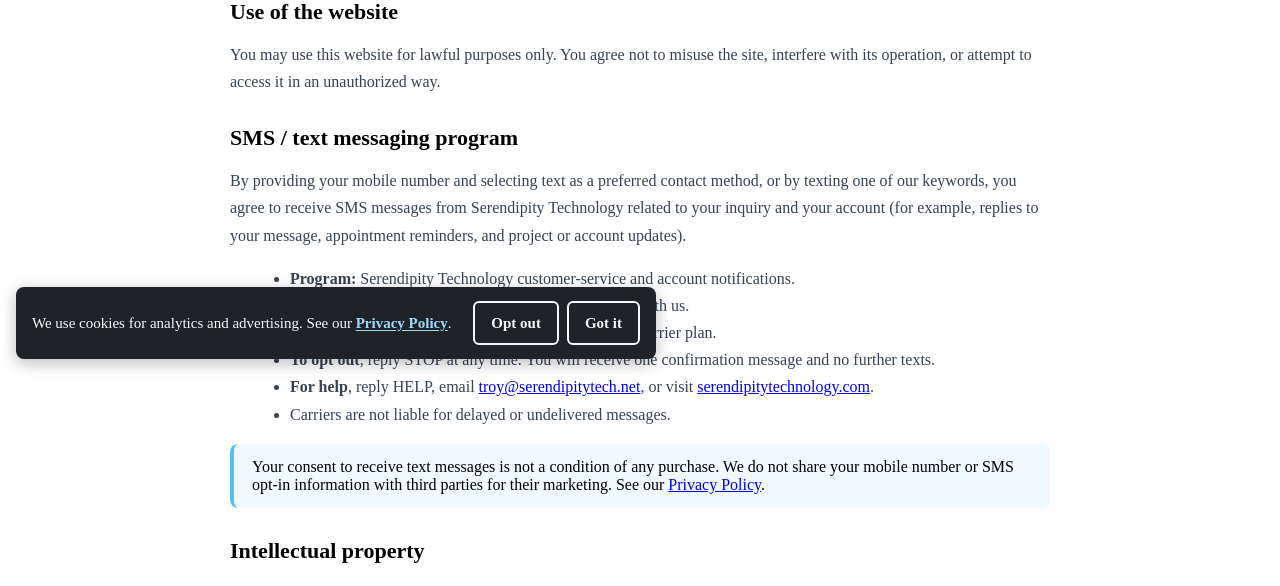
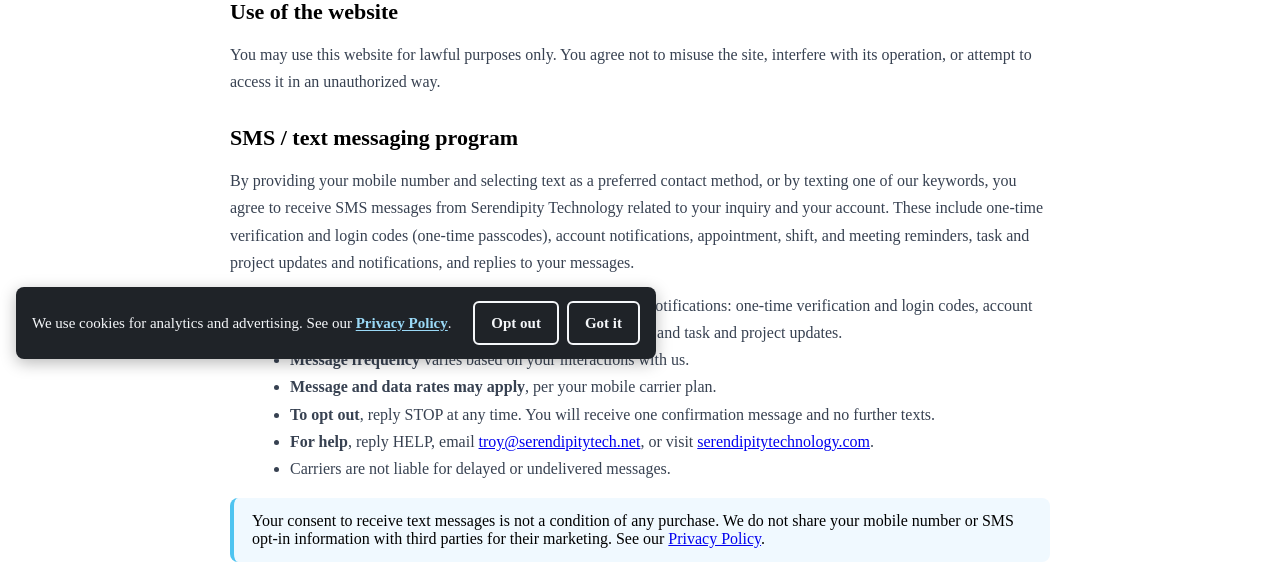
Before and after one commit to serendipitytech/main.serendipitytechnology.com, a PHP site: page /terms in a window 1280 px wide. Shown: the part 425-1011 px from the top of the page. Run offline with PHP 8.4, Linux system fonts and the light colour scheme.

Commit message:
Privacy/terms: SMS section covers OTP/login codes, task/project notifications, shift/meeting reminders (A2P alignment)
Co-Authored-By: Claude Sonnet 5.5 <noreply@anthropic.com>

```diff
--- a/privacy-policy.php
+++ b/privacy-policy.php
@@ -100,7 +100,7 @@ include __DIR__ . '/partials/site-header.php';
     <p><strong>To opt out:</strong> use the button in the <a href="#cookies">Cookies, Analytics and Advertising</a> section above or the cookie notice on the site, send Global Privacy Control from your browser, adjust your ad preferences at <a href="https://www.facebook.com/adpreferences">facebook.com/adpreferences</a>, or email us and we will help.</p>
 
     <h2>SMS / text messaging</h2>
-    <p>If you provide your mobile number and choose text as a preferred contact method, or if you text one of our keywords, you consent to receive SMS messages from Serendipity Technology related to your inquiry and your account (for example, replies, appointment reminders, and project or account updates).</p>
+    <p>If you provide your mobile number and choose text as a preferred contact method, or if you text one of our keywords, you consent to receive SMS messages from Serendipity Technology related to your inquiry and your account. These include one-time verification and login codes (one-time passcodes), account notifications, appointment, shift, and meeting reminders, task and project updates and notifications, and replies to your messages.</p>
     <ul>
       <li>Message frequency varies.</li>
       <li>Message and data rates may apply.</li>
--- a/terms.php
+++ b/terms.php
@@ -69,9 +69,9 @@ include __DIR__ . '/partials/site-header.php';
     <p>You may use this website for lawful purposes only. You agree not to misuse the site, interfere with its operation, or attempt to access it in an unauthorized way.</p>
 
     <h2>SMS / text messaging program</h2>
-    <p>By providing your mobile number and selecting text as a preferred contact method, or by texting one of our keywords, you agree to receive SMS messages from Serendipity Technology related to your inquiry and your account (for example, replies to your message, appointment reminders, and project or account updates).</p>
+    <p>By providing your mobile number and selecting text as a preferred contact method, or by texting one of our keywords, you agree to receive SMS messages from Serendipity Technology related to your inquiry and your account. These include one-time verification and login codes (one-time passcodes), account notifications, appointment, shift, and meeting reminders, task and project updates and notifications, and replies to your messages.</p>
     <ul>
-      <li><strong>Program:</strong> Serendipity Technology customer-service and account notifications.</li>
+      <li><strong>Program:</strong> Serendipity Technology account and service notifications: one-time verification and login codes, account notifications, appointment, shift, and meeting reminders, and task and project updates.</li>
       <li><strong>Message frequency</strong> varies based on your interactions with us.</li>
       <li><strong>Message and data rates may apply</strong>, per your mobile carrier plan.</li>
       <li><strong>To opt out</strong>, reply STOP at any time. You will receive one confirmation message and no further texts.</li>
```
